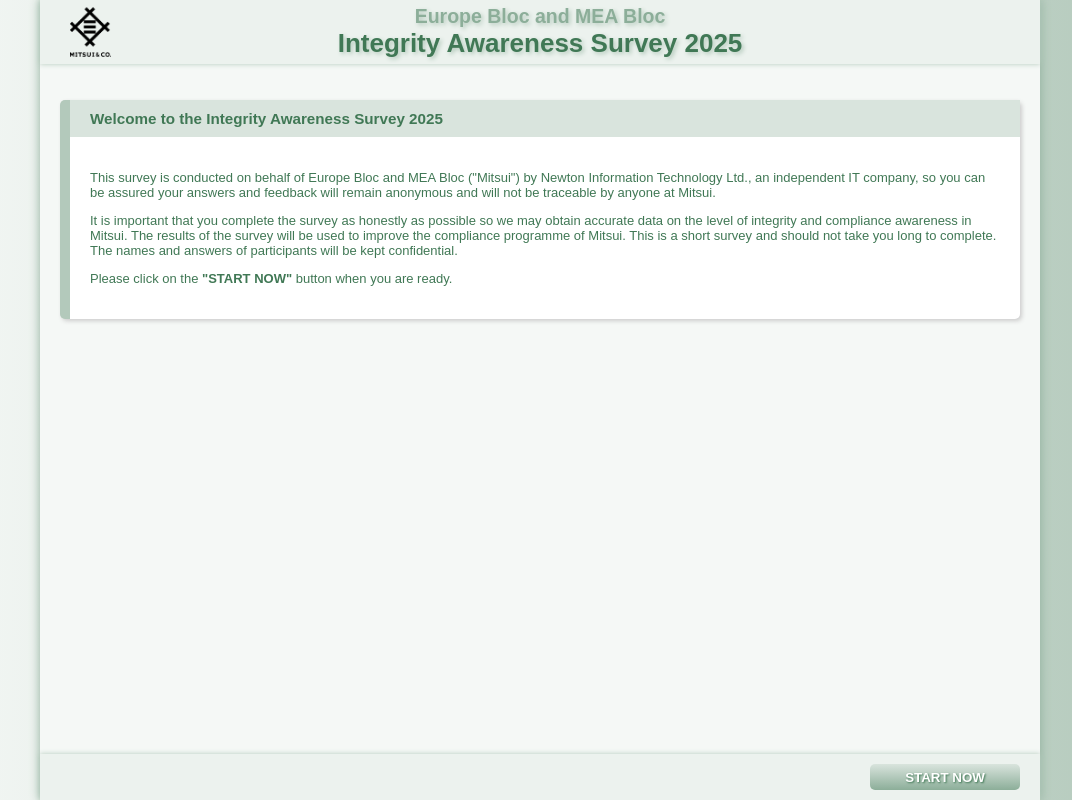
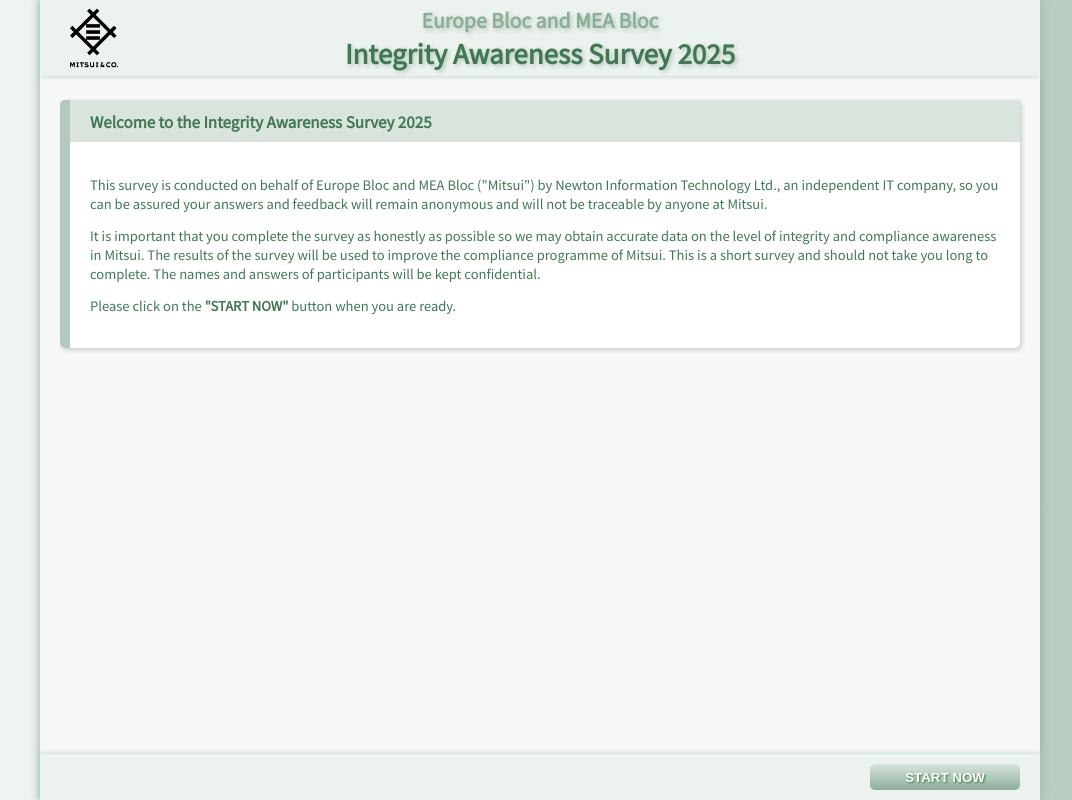
Before and after one commit to cannaono/mitsui-next, a Next.js app: page / in a window 1280 px wide. Shown: the whole page, without its empty margins (100-1172 px from the left). Built offline with nearby package versions, Linux system fonts and the light colour scheme.

Commit message:
for production build

```diff
--- a/app/globals.css
+++ b/app/globals.css
@@ -32,8 +32,8 @@
 	padding:0;
 }
 body{
-	/* font-family: "Noto Sans", sans-serif; */
-	font-family: Arial, Helvetica, sans-serif;
+	font-family: "Noto Sans", sans-serif;
+	/* font-family: Arial, Helvetica, sans-serif; */
 	font-size: small;
 	color: var(--color1);
 	background: linear-gradient(90deg, var(--color6), var(--color3));
--- a/app/layout.tsx
+++ b/app/layout.tsx
@@ -1,5 +1,5 @@
 import type { Metadata } from "next";
-// import { Noto_Sans_JP } from 'next/font/google';
+import { Noto_Sans_JP } from 'next/font/google';
 import "./globals.css";
 
 export const metadata: Metadata = {
@@ -7,11 +7,12 @@
 	description: "Europe Bloc and MEA Bloc Integrity Awareness Survey 2025",
 };
 
-// const notoSans = Noto_Sans_JP({
-// 	subsets: ['latin'],
-// 	display: 'swap',
-// 	preload: false,
-// });
+const notoSans = Noto_Sans_JP({
+	subsets: ['latin'],
+	weight: ['400'],
+	display: 'swap',
+	preload: false,
+});
 
 export default function RootLayout({
 	children,
@@ -20,8 +21,7 @@
 }>){
 	return (
 		<html lang="en">
-			{/* <body className={notoSans.className}> */}
-			<body>
+			<body className={notoSans.className}>
 				{children}
 			</body>
 		</html>
```
